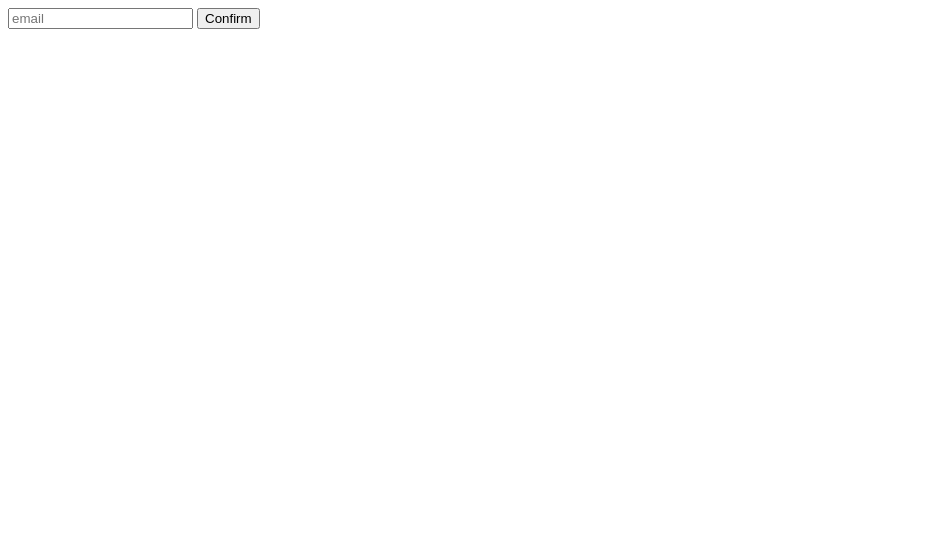
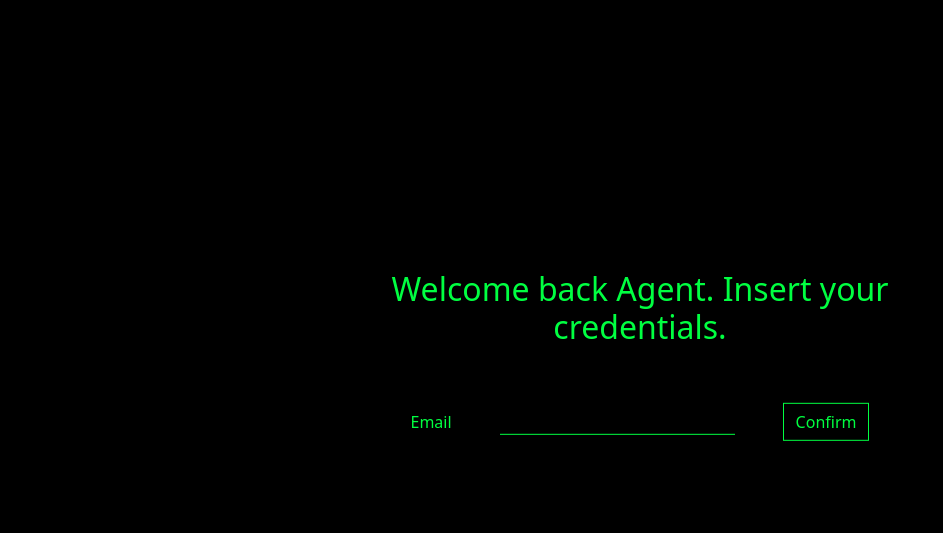
Before and after one commit to MLaz95/js-mail-dadi, a plain HTML site: page mail/index.html in a window 1280 px wide. Shown: the whole page, without its empty margins (0-943 px from the left). Drawn offline with nearby package versions, Linux system fonts and the light colour scheme.

Commit message:
aggiunta pagina di stile; esercizio completato

```diff
--- a/mail/index.html
+++ b/mail/index.html
@@ -3,14 +3,28 @@
 <head>
     <meta charset="UTF-8">
     <meta name="viewport" content="width=device-width, initial-scale=1.0">
+    <!-- bootstrap -->
+    <link href="https://cdn.jsdelivr.net/npm/bootstrap@5.3.2/dist/css/bootstrap.min.css" rel="stylesheet" integrity="sha384-T3c6CoIi6uLrA9TneNEoa7RxnatzjcDSCmG1MXxSR1GAsXEV/Dwwykc2MPK8M2HN" crossorigin="anonymous">
+    <!-- my style -->
+    <link rel="stylesheet" href="./style.css">
     <title>Document</title>
 </head>
 <body>
-    <input type="email" name="email" id="email" placeholder="email">
-    <button id="button">Confirm</button>
+    <div class="container-fluid position-relative vh-100">
+        <div class="position-absolute top-50 start-50 translate-middle text-center">
+            <h2>Welcome back Agent. Insert your credentials.</h2>
 
-    <div id="result"></div>
+            <div class="p-5 d-flex justify-content-center align-items-center gap-5">
+                <label for="email">Email</label>
+                <input type="email" name="email" id="email" class="bg-transparent border-0 border-bottom">
+                <button id="button" class="btn">Confirm</button>
+            </div>
 
+            <h3 id="result" class="opacity-0">-</h3>
+        </div>
+    </div>
+    <!-- bootstrap -->
+    <script src="https://cdn.jsdelivr.net/npm/bootstrap@5.3.2/dist/js/bootstrap.bundle.min.js" integrity="sha384-C6RzsynM9kWDrMNeT87bh95OGNyZPhcTNXj1NW7RuBCsyN/o0jlpcV8Qyq46cDfL" crossorigin="anonymous"></script>
     <!-- my script -->
     <script src="./script.js"></script>
 </body>
--- a/mail/script.js
+++ b/mail/script.js
@@ -19,7 +19,8 @@ buttonElement.addEventListener('click',
             if(userInput == authorizedList[i]){
                 // if there is a match, the access variable is set to true and the result is displayed
                 accessGranted = true;
-                resultElement.innerHTML = `Welcome ${userInput}, Access Granted`;
+                resultElement.innerHTML = `Welcome Agent n°${i+1}, Access Granted`;
+                resultElement.className = 'opacity-100';
             }
         }
         // after comparing the user info with all the emails on the list
@@ -27,6 +28,8 @@ buttonElement.addEventListener('click',
         if(accessGranted == false){
             console.log(`${userInput} denied`);
             resultElement.innerHTML = `Access Denied`;
+            resultElement.className = 'opacity-100';
+
         }
     }
 )
--- /dev/null
+++ b/mail/style.css
@@ -0,0 +1,25 @@
+body{
+    background-color: black;
+    color: #00FF41;
+}
+
+#email{
+    --bs-border-color: #00FF41;
+    color: #00FF41;
+    box-shadow: none;
+}
+
+#email:focus-visible{
+    outline: none;
+}
+
+#button{
+    border: 1px solid #00FF41;
+    color: #00FF41;
+    border-radius: 0;
+}
+
+#button:hover{
+    background-color: #00FF41;
+    color: black;
+}
```
